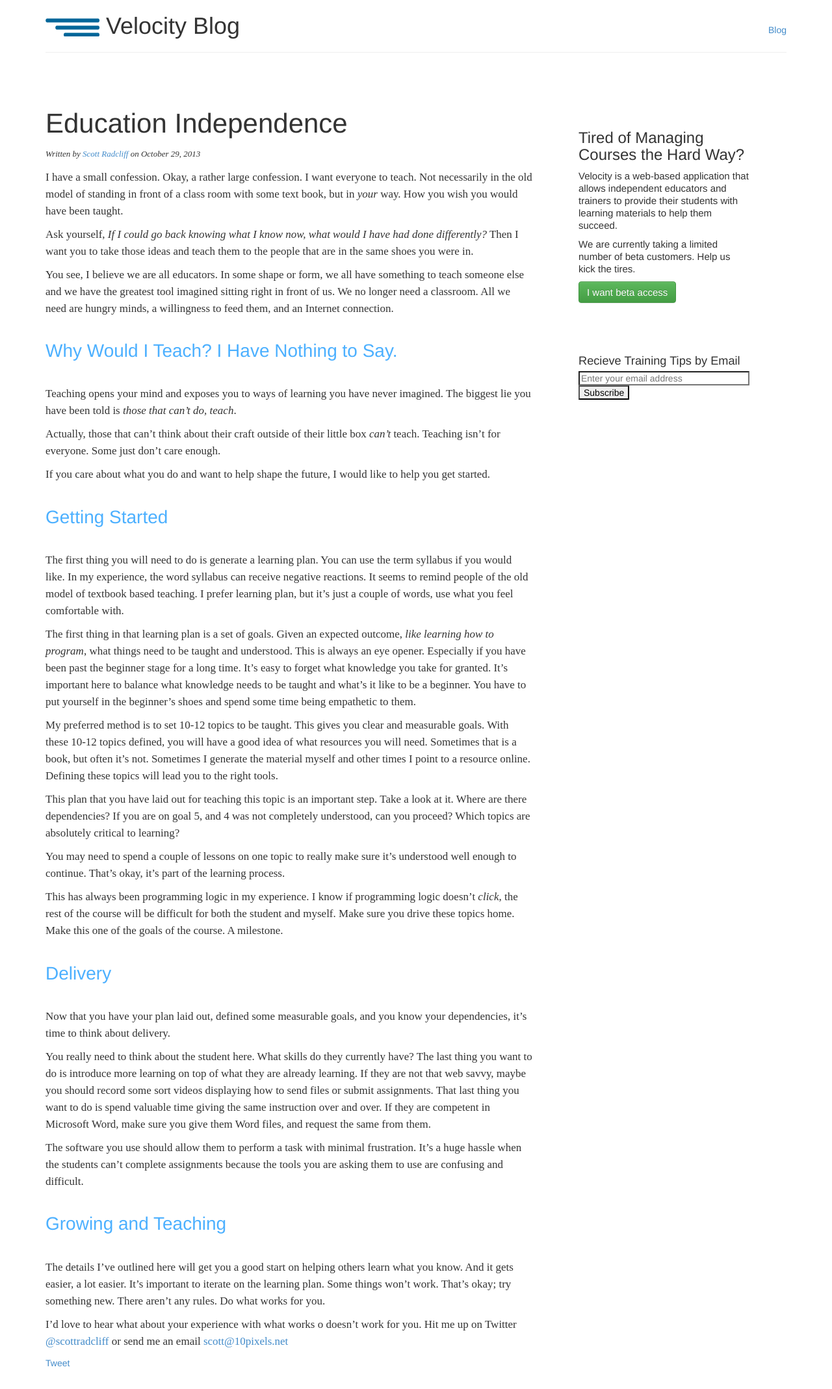
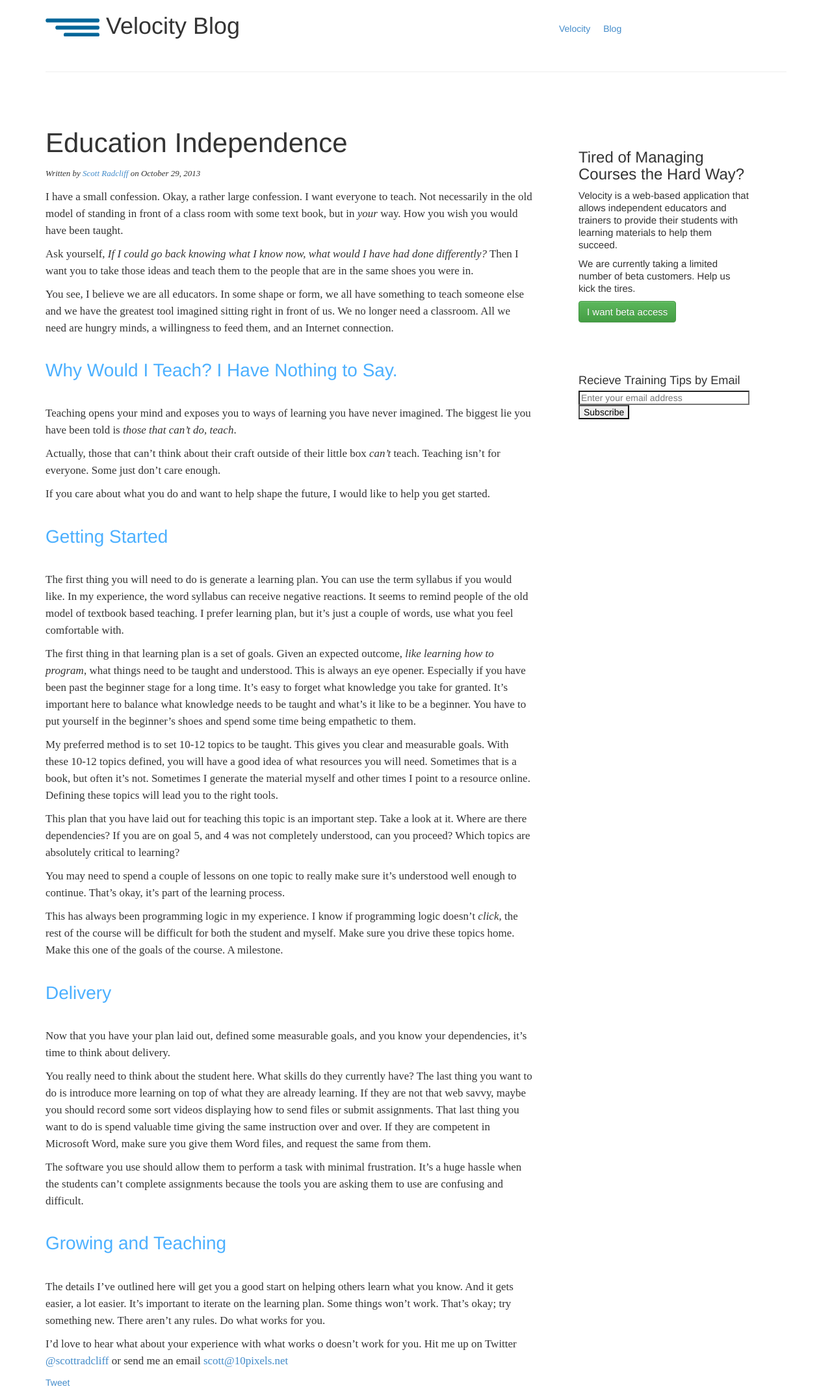
Before and after one commit to 10Pixels/velocity-blog, a Jekyll site: the page built from index.html, in a window 1280 px wide. Shown: the whole page at 65% size. Built offline with Jekyll 4.4.1, drawn with Linux system fonts in a browser that asks for light colours; some web fonts are replaced; Markdown is read by kramdown in place of the engine named in the settings; comment, search, counter and statistics services are not loaded; before the commit the page ends 2107 px from its top, so only the background shows below that.

```diff
--- a/_includes/header.html
+++ b/_includes/header.html
@@ -13,6 +13,7 @@
       <div class="row">
         <header class="col-lg-12">
           <h1><img alt="Logo" id="logo" src="/images/logo.gif"> Velocity Blog</h1>
+          <a href="http://velocityapp.net">Velocity</a>
           <a href="/">Blog</a>
           <hr>
         </header>
--- a/css/main.css
+++ b/css/main.css
@@ -26,8 +26,10 @@
   font-size: 24px; }
 
 header a {
-  float: right;
-  margin-top: -34px; }
+  position: relative;
+  left: 790px;
+  bottom: 36px;
+  padding-right: 16px; }
 
 #sidebar {
   margin-top: 88px;
@@ -46,3 +48,6 @@
     font-weight: normal !important; }
   #mc_embed_signup input[type='email'] {
     width: 100% !important; }
+
+#disqus_thread {
+  margin-top: 40px; }
--- a/css/sass/main.sass
+++ b/css/sass/main.sass
@@ -27,8 +27,10 @@
 
 header
   a
-    float: right
-    margin-top: -34px
+    position: relative
+    left: 790px
+    bottom: 36px
+    padding-right: 16px
 
 #sidebar
   margin-top: 88px
@@ -49,3 +51,8 @@
     font-weight: normal !important
   input[type='email']
     width: 100% !important
+
+
+// Disqus
+#disqus_thread
+  margin-top: 40px
--- a/index.html
+++ b/index.html
@@ -9,10 +9,13 @@
      <h1 class="post-heading"><a href="{{ post.url }}">{{ post.title }}</a></h1>
      <p id="author-and-date">Written by <a href="https://twitter.com/scottradcliff">Scott Radcliff</a> on {{ post.date |date: "%B %d, %Y" }}</p>
      {{ post.content }}
-     <a href="https://twitter.com/share" class="twitter-share-button" data-lang="en" data-text="{{ post.title }}" data-url="http://velocityapp.net{{ post.url }}">Tweet</a>
-     <script>!function(d,s,id){var js,fjs=d.getElementsByTagName(s)[0];if(!d.getElementById(id)){js=d.createElement(s);js.id=id;js.src="https://platform.twitter.com/widgets.js";fjs.parentNode.insertBefore(js,fjs);}}(document,"script","twitter-wjs");</script>
 
-     <div class="fb-like" data-href="http://blog.velocityapp.net{{ post.url }}" data-width="200" data-height="200" data-colorscheme="light" data-layout="standard" data-action="like" data-show-faces="true" data-send="false"></div>
+     <footer>
+       <a href="https://twitter.com/share" class="twitter-share-button" data-lang="en" data-text="{{ post.title }}" data-url="http://velocityapp.net{{ post.url }}">Tweet</a>
+       <script>!function(d,s,id){var js,fjs=d.getElementsByTagName(s)[0];if(!d.getElementById(id)){js=d.createElement(s);js.id=id;js.src="https://platform.twitter.com/widgets.js";fjs.parentNode.insertBefore(js,fjs);}}(document,"script","twitter-wjs");</script>
+
+       <div class="fb-like" data-href="http://blog.velocityapp.net{{ post.url }}" data-width="400" data-height="200" data-colorscheme="light" data-layout="standard" data-action="like" data-show-faces="false" data-send="false"></div>
+     </footer>
    {% endfor %}
   </section>
 </div>
```
Also changed, not shown: _layouts/post.html (+16 -0 lines), 4 other files.
